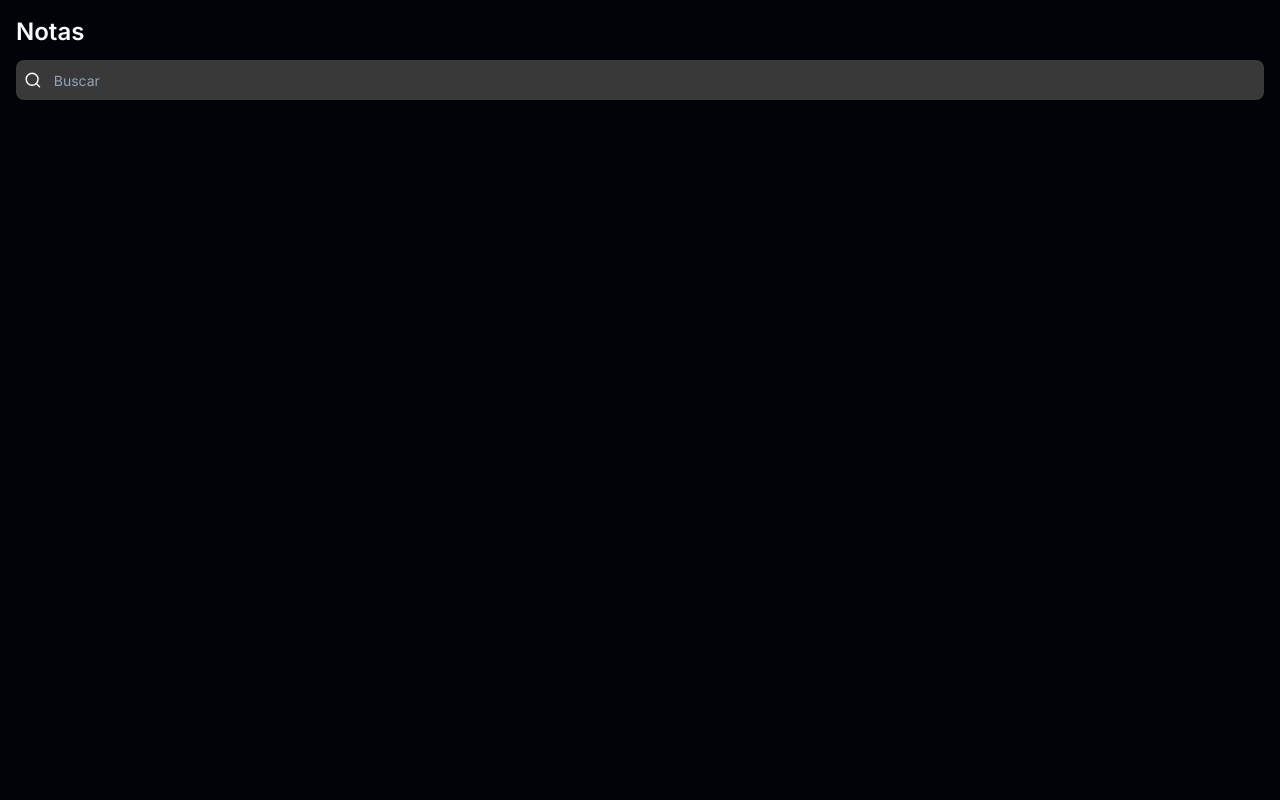
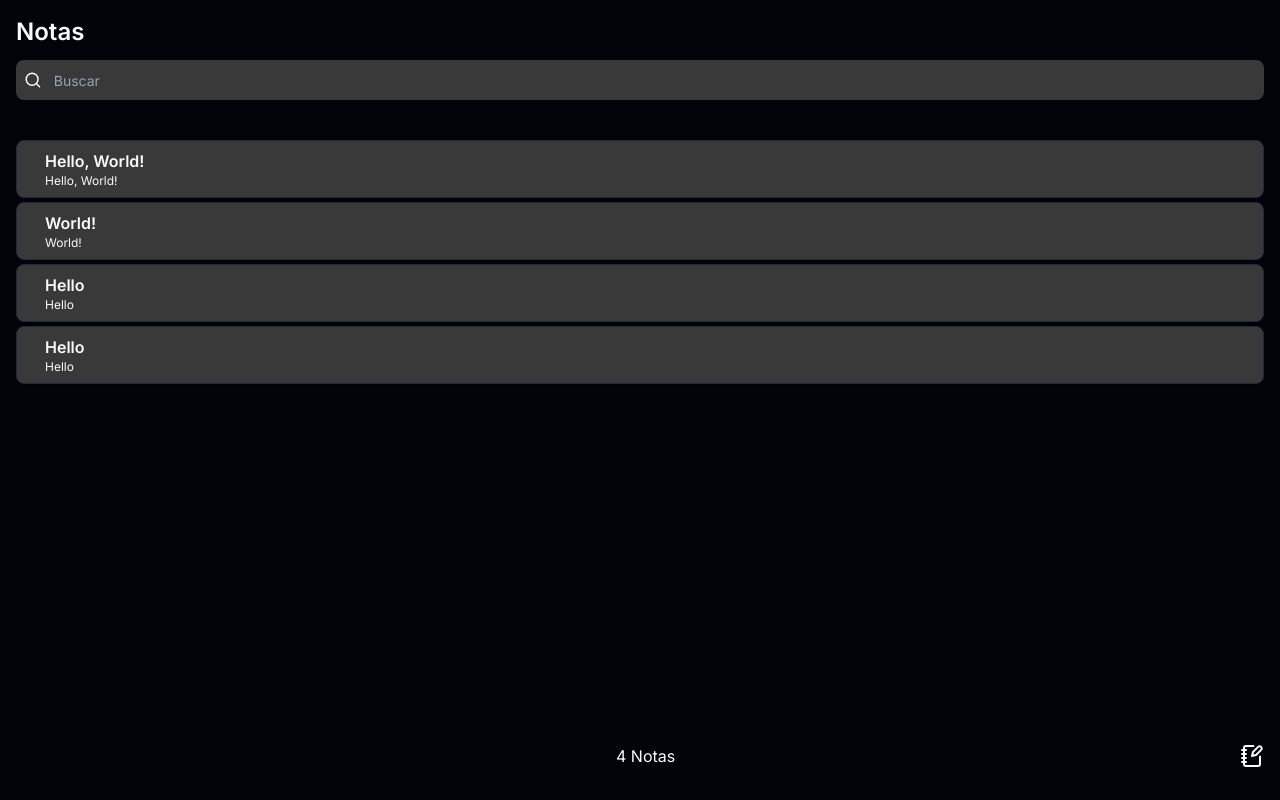
Before and after one commit to viniciuSoaress/NotePad, a Next.js app: page / in a window 1280 px wide. Built offline with nearby package versions, Linux system fonts and the light colour scheme.

Commit message:
create component Note

```diff
--- a/src/app/components/HomeClient.tsx
+++ b/src/app/components/HomeClient.tsx
@@ -2,25 +2,45 @@
 
 import { ChangeEvent, useState } from "react"
 import { SeachBar } from "./Seachbar"
+import { Note } from "./Note"
+import { NotebookPenIcon } from "lucide-react"
 
 
 export function HomeClient() {
 
+  const notess = [
+    { id: 1, note: 'Hello, World!' },
+    { id: 2, note: ' World!' },
+    { id: 3, note: 'Hello' },
+    { id: 3, note: 'Hello' },
+  ]
+
   const [seachNote, setSeachNote] = useState('')
+  const [notes, setNotes] = useState(notess)
 
   function handleSeachNote(e: ChangeEvent<HTMLInputElement>) {
     setSeachNote(e.target.value)
   }
 
   return (
-    <section className="w-full h-full">
+    <section className="w-full min-h-[94vh] relative">
       <SeachBar
         onSeachNote={handleSeachNote}
         seachNote={seachNote}
       />
-      <p>
-        {seachNote}
-      </p>
+
+      <div className="w-full flex flex-col gap-1 mt-10">
+        {notes.map((item) => (
+          <Note key={item.id} note={item} />
+        ))}
+      </div>
+
+      <div className="w-full flex absolute justify-end  bottom-0">
+        <span className="w-1/2">{notes.length} Notas</span>
+        <button>
+          <NotebookPenIcon />
+        </button>
+      </div>
     </section>
   )
 }
--- /dev/null
+++ b/src/app/components/Note.tsx
@@ -0,0 +1,41 @@
+'use client'
+
+import { useState } from "react";
+import { Card, CardContent } from "./ui/card";
+
+type NoteProps = {
+  note: {
+    id: number,
+    note: string
+  }
+}
+
+export function Note({ note }: NoteProps) {
+
+  const [isEditCard, setIsEditCard] = useState(false)
+
+  let component = (<></>)
+
+  if (isEditCard) {
+    component = (
+      <textarea className="bg-transparent outline-none w-full h-full resize-none">
+
+      </textarea>
+    )
+  } else {
+    component = (
+      <Card className="bg-neutral-700/90 pl-5" onClick={() => setIsEditCard(true)}>
+        <CardContent className="flex flex-col p-2">
+          <p className="font-semibold">{note.note}</p>
+          <span className=" text-xs">{note.note}</span>
+        </CardContent>
+      </Card>
+    )
+  }
+
+  return (
+    <div>
+      {component}
+    </div>
+  )
+}
--- /dev/null
+++ b/src/app/components/ui/card.tsx
@@ -0,0 +1,79 @@
+import * as React from "react"
+
+import { cn } from "@/app/lib/utils"
+
+const Card = React.forwardRef<
+  HTMLDivElement,
+  React.HTMLAttributes<HTMLDivElement>
+>(({ className, ...props }, ref) => (
+  <div
+    ref={ref}
+    className={cn(
+      "rounded-lg border bg-card text-card-foreground shadow-sm",
+      className
+    )}
+    {...props}
+  />
+))
+Card.displayName = "Card"
+
+const CardHeader = React.forwardRef<
+  HTMLDivElement,
+  React.HTMLAttributes<HTMLDivElement>
+>(({ className, ...props }, ref) => (
+  <div
+    ref={ref}
+    className={cn("flex flex-col space-y-1.5 p-6", className)}
+    {...props}
+  />
+))
+CardHeader.displayName = "CardHeader"
+
+const CardTitle = React.forwardRef<
+  HTMLParagraphElement,
+  React.HTMLAttributes<HTMLHeadingElement>
+>(({ className, ...props }, ref) => (
+  <h3
+    ref={ref}
+    className={cn(
+      "text-2xl font-semibold leading-none tracking-tight",
+      className
+    )}
+    {...props}
+  />
+))
+CardTitle.displayName = "CardTitle"
+
+const CardDescription = React.forwardRef<
+  HTMLParagraphElement,
+  React.HTMLAttributes<HTMLParagraphElement>
+>(({ className, ...props }, ref) => (
+  <p
+    ref={ref}
+    className={cn("text-sm text-muted-foreground", className)}
+    {...props}
+  />
+))
+CardDescription.displayName = "CardDescription"
+
+const CardContent = React.forwardRef<
+  HTMLDivElement,
+  React.HTMLAttributes<HTMLDivElement>
+>(({ className, ...props }, ref) => (
+  <div ref={ref} className={cn("p-6 pt-0", className)} {...props} />
+))
+CardContent.displayName = "CardContent"
+
+const CardFooter = React.forwardRef<
+  HTMLDivElement,
+  React.HTMLAttributes<HTMLDivElement>
+>(({ className, ...props }, ref) => (
+  <div
+    ref={ref}
+    className={cn("flex items-center p-6 pt-0", className)}
+    {...props}
+  />
+))
+CardFooter.displayName = "CardFooter"
+
+export { Card, CardHeader, CardFooter, CardTitle, CardDescription, CardContent }
```
Also changed, not shown: src/app/types/index.ts (added).
